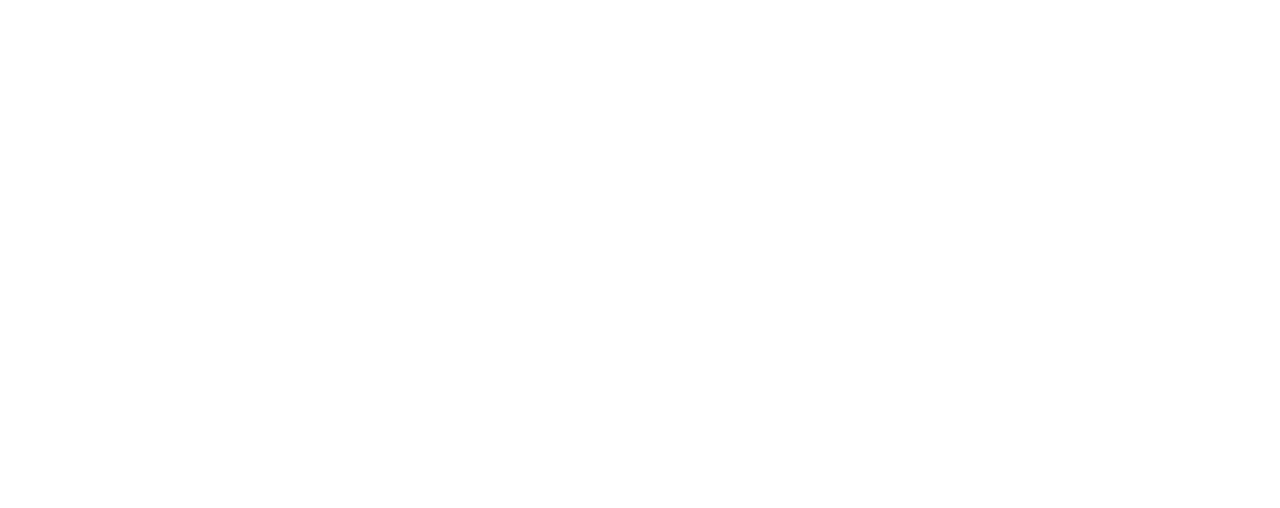
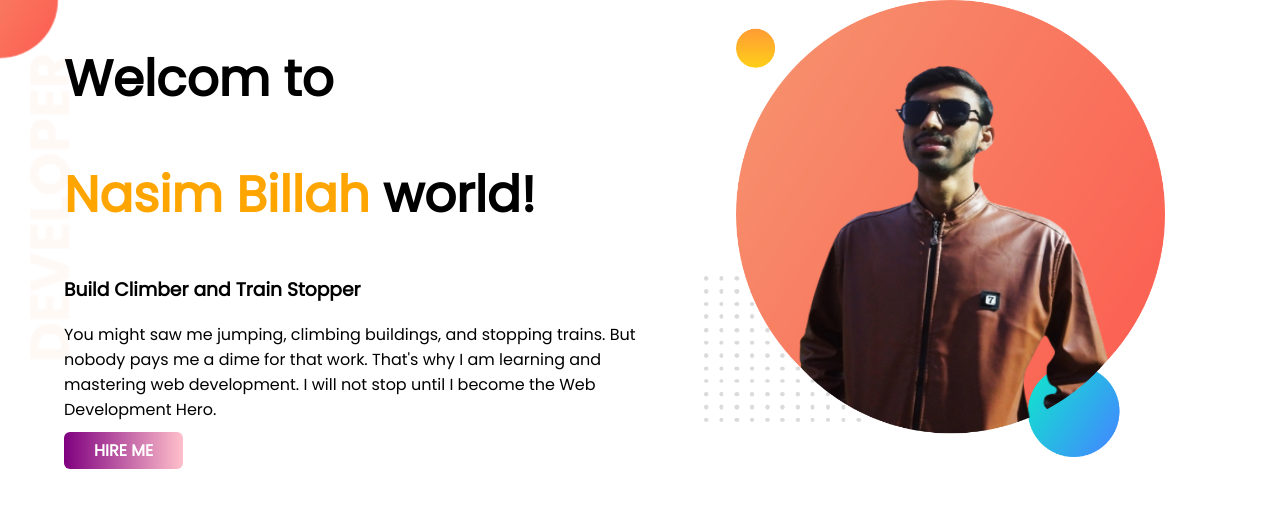
Before and after one commit to nasimbillah269/simple-portfolio, a plain HTML site: page index.html in a window 1280 px wide. Drawn offline with Linux system fonts and the light colour scheme.

Commit message:
top header

```diff
--- a/index.html
+++ b/index.html
@@ -6,11 +6,29 @@
     <meta http-equiv="X-UA-Compatible" content="IE=edge">
     <meta name="viewport" content="width=device-width, initial-scale=1.0">
     <title>simple portfolio</title>
+    <link rel="preconnect" href="https://fonts.googleapis.com">
+    <link rel="preconnect" href="https://fonts.gstatic.com" crossorigin>
+    <link href="https://fonts.googleapis.com/css2?family=Poppins&display=swap" rel="stylesheet">
     <link rel="stylesheet" href="style.css">
 </head>
 
 <body>
-
+    <section class="top-banner">
+        <div class="halp-width">
+            <h1>Welcom to</h1>
+            <h1><span class="orange-color">Nasim Billah</span> world!</h1>
+            <h3>Build Climber and Train Stopper</h3>
+            <p>You might saw me jumping, climbing buildings, and stopping trains. But nobody pays me a dime for that
+                work.
+                That's why I am learning and mastering web development. I will not stop until I become the Web
+                Development
+                Hero.</p>
+            <a class="link-button" target="_blank" href="https://www.google.com/">HIRE ME</a>
+        </div>
+        <div class="halp-width">
+            <img src="images/nasim-picture.png" alt="">
+        </div>
+    </section>
 </body>
 
 </html>
--- a/style.css
+++ b/style.css
@@ -0,0 +1,39 @@
+body {
+    font-family: 'Poppins', sans-serif;
+    margin: 0;
+}
+
+h1 {
+    font-size: 50px;
+}
+
+.orange-color {
+    color: orange;
+}
+
+section {
+    display: flex;
+}
+
+.halp-width {
+    width: 50%;
+    padding-left: 5%;
+}
+
+.halp-width img {
+    width: 80%;
+}
+
+.link-button {
+    text-decoration: none;
+    background-image: linear-gradient(to right, purple, pink);
+    padding: 7px 30px;
+    color: #fff;
+    border-radius: 6px;
+    font-weight: bold;
+}
+
+.top-banner {
+    background-image: url(images/top-banner.png);
+    background-repeat: no-repeat;
+}
```
Also changed, not shown: images/dream-bg.png (added), images/exp-bg.png (added), images/nasim-picture.png (added), images/nasim-picture2.png (added), images/top-banner.png (added).
